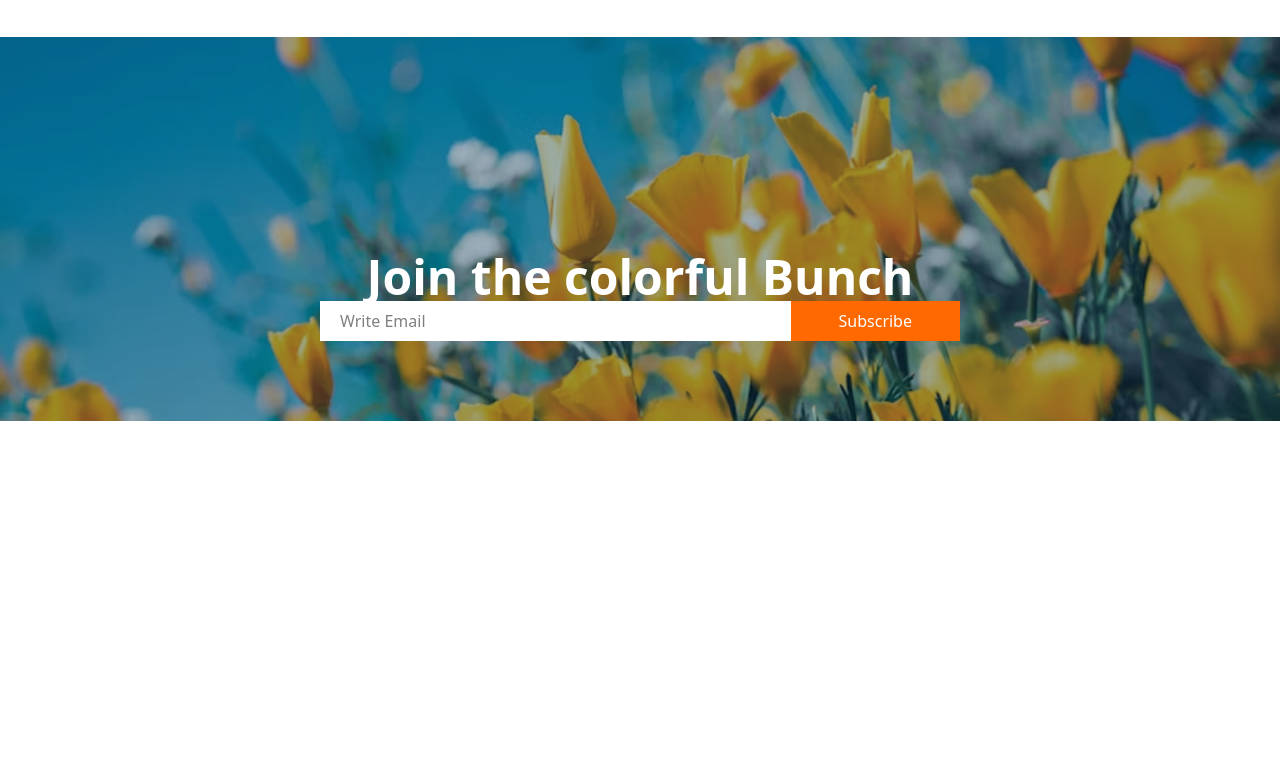
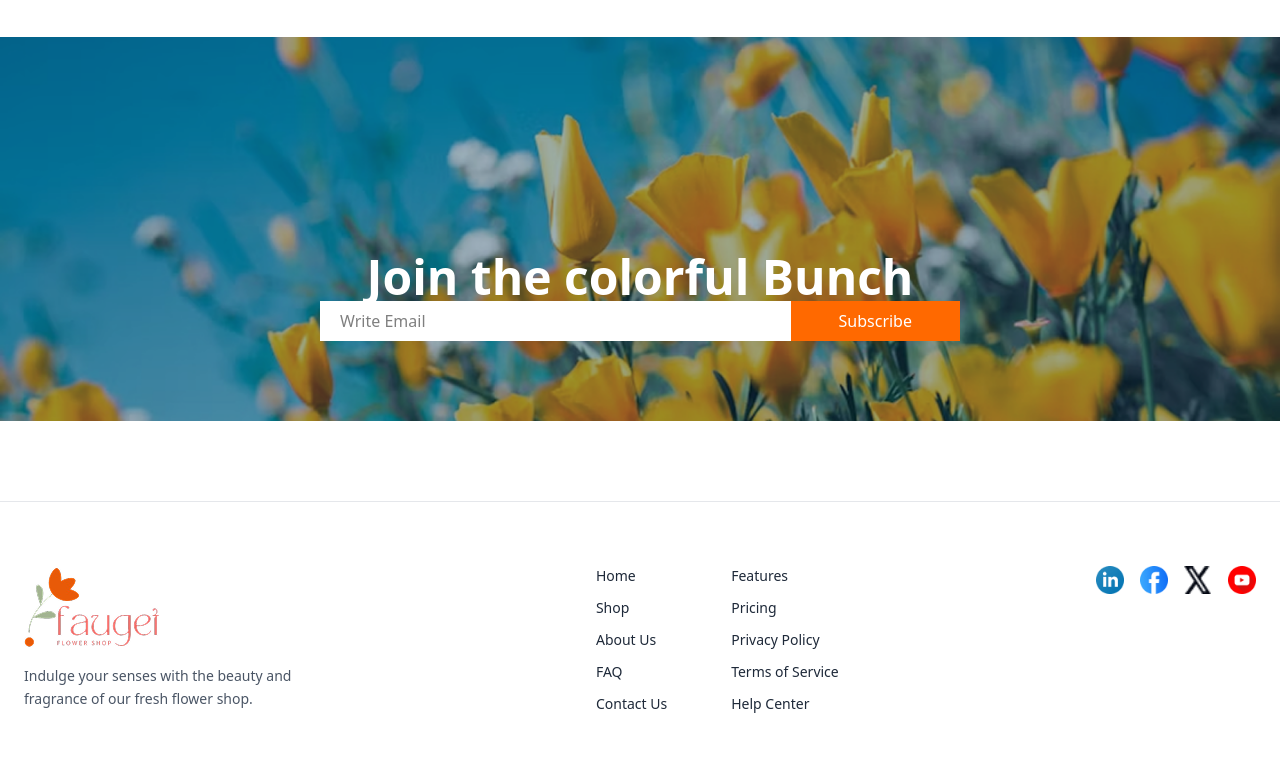
Before and after one commit to Utpal00007/flowerShop-tailwind, a plain HTML site: page index.html in a window 1280 px wide. Shown: the part 3289-4067 px from the top of the page. Before the commit the page ends 3750 px from the top, so only its background shows below. Drawn offline with nearby package versions, Linux system fonts and the light colour scheme.

Commit message:
added footer section

```diff
--- a/index.html
+++ b/index.html
@@ -292,7 +292,60 @@
 </section>
 
 
+<!-- footer -->
+  <footer>
+    <footer class="bg-white border-t border-gray-200 py-16 px-6 mt-20">
+    <div class="max-w-7xl mx-auto flex flex-col md:flex-row justify-between items-start gap-16">
 
+        <!-- Brand -->
+        <div class="flex-1 min-w-[250px]">
+            <img src="assets/logo.png" alt="Flower Market Logo" class="max-w-[150px] mb-4">
+            <p class="text-sm leading-relaxed text-gray-600">
+                Indulge your senses with the beauty and fragrance of our fresh flower shop.
+            </p>
+        </div>
+
+        <!-- Navigation -->
+        <nav class="flex flex-row gap-16 flex-2 justify-center">
+
+            <ul class="flex flex-col gap-3 text-sm">
+                <li><a href="#" class="text-gray-800 font-medium hover:underline">Home</a></li>
+                <li><a href="#" class="text-gray-800 font-medium hover:underline">Shop</a></li>
+                <li><a href="#" class="text-gray-800 font-medium hover:underline">About Us</a></li>
+                <li><a href="#" class="text-gray-800 font-medium hover:underline">FAQ</a></li>
+                <li><a href="#" class="text-gray-800 font-medium hover:underline">Contact Us</a></li>
+            </ul>
+
+            <ul class="flex flex-col gap-3 text-sm">
+                <li><a href="#" class="text-gray-800 font-medium hover:underline">Features</a></li>
+                <li><a href="#" class="text-gray-800 font-medium hover:underline">Pricing</a></li>
+                <li><a href="#" class="text-gray-800 font-medium hover:underline">Privacy Policy</a></li>
+                <li><a href="#" class="text-gray-800 font-medium hover:underline">Terms of Service</a></li>
+                <li><a href="#" class="text-gray-800 font-medium hover:underline">Help Center</a></li>
+            </ul>
+
+        </nav>
+
+        <!-- Social Links -->
+        <div class="flex gap-4">
+            <a href="#" aria-label="LinkedIn" class="hover:opacity-80 transition">
+                <img src="assets/icon-linkedin.png" alt="LinkedIn" class="w-7 h-7">
+            </a>
+            <a href="#" aria-label="Facebook" class="hover:opacity-80 transition">
+                <img src="assets/icon-facebook.png" alt="Facebook" class="w-7 h-7">
+            </a>
+            <a href="#" aria-label="Twitter" class="hover:opacity-80 transition">
+                <img src="assets/icon-twitter.png" alt="Twitter/X" class="w-7 h-7">
+            </a>
+            <a href="#" aria-label="YouTube" class="hover:opacity-80 transition">
+                <img src="assets/icon-youtube.png" alt="YouTube" class="w-7 h-7">
+            </a>
+        </div>
+
+    </div>
+</footer>
+
+  </footer>
 
 </body>
 </html>
```
